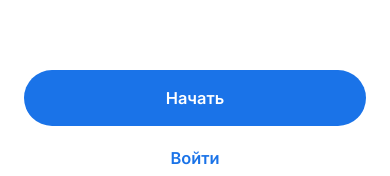
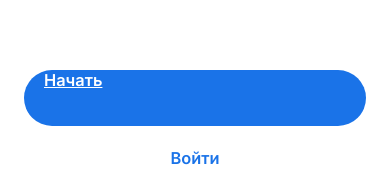
Before and after one commit to samusevvadim24-sys/fintrack, a Next.js app: page / in a window 390 px wide. Shown: the part 650-826 px from the top of the page. Built offline with nearby package versions, Linux system fonts and the light colour scheme.

Commit message:
Use native Next Link navigation for reliable mobile Start action

```diff
--- a/app/components/WelcomeActions.tsx
+++ b/app/components/WelcomeActions.tsx
@@ -1,24 +1,11 @@
-"use client";
-
-import { useRouter } from "next/navigation";
+import Link from "next/link";
 
 export function WelcomeActions() {
-  const router = useRouter();
-
-  const goToNewFamily = () => {
-    router.push("/family/new");
-  };
-
   return (
     <div className="actions">
-      <button
-        className="primary-button"
-        type="button"
-        onClick={goToNewFamily}
-        onTouchEnd={goToNewFamily}
-      >
+      <Link className="primary-button" href="/family/new">
         Начать
-      </button>
+      </Link>
       <button className="secondary-button" type="button">
         Войти
       </button>
```
